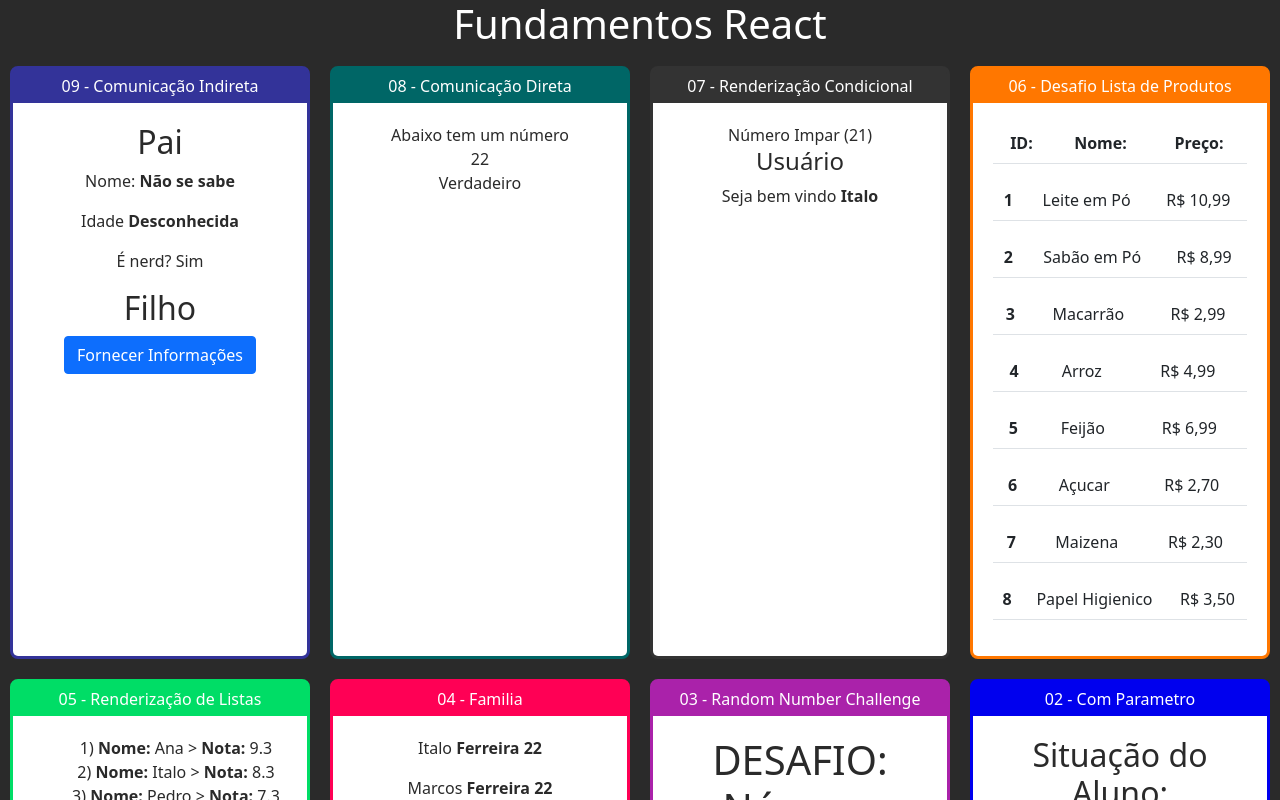
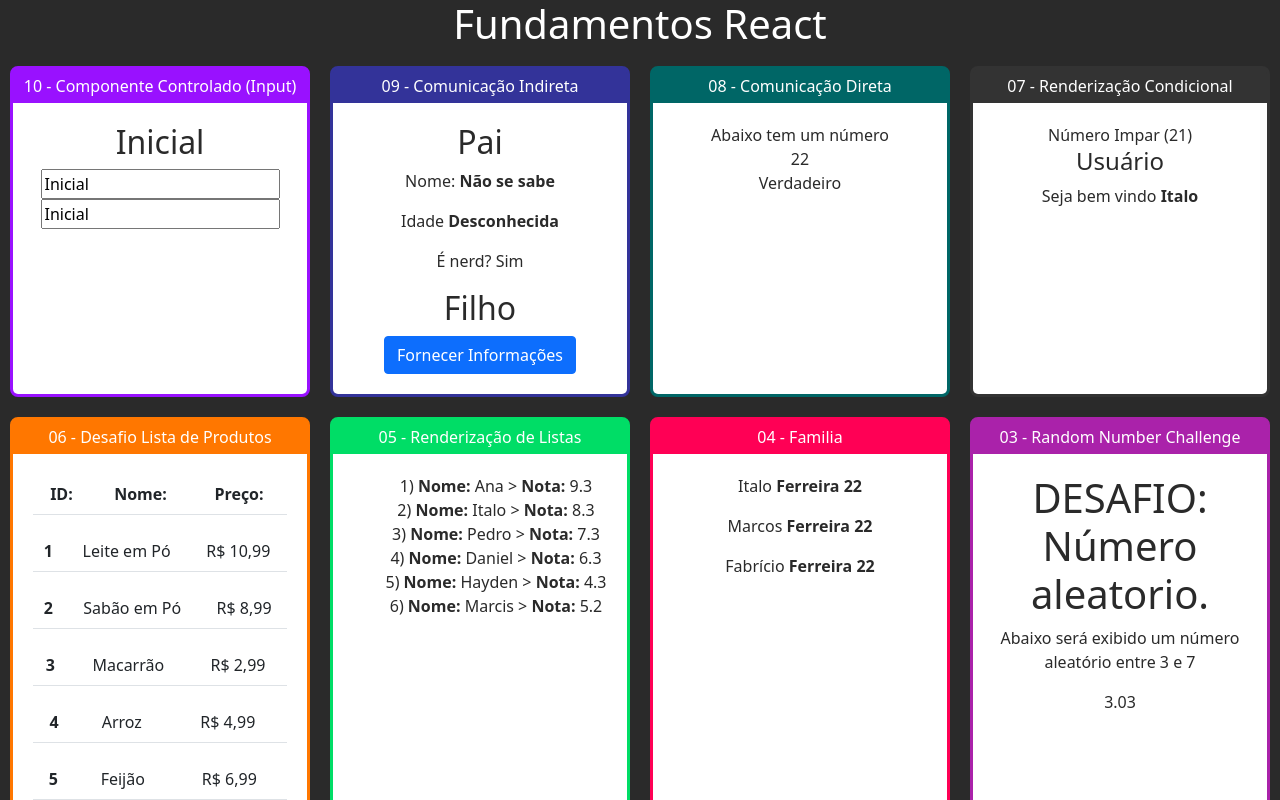
Before and after one commit to italoknd/Curso-REACT-JS, a React (Create React App) app in the folder fundamentos-react/: page / in a window 1280 px wide. Shown: the top 800 px of the page. Built offline with nearby package versions, Linux system fonts and the light colour scheme.

Commit message:
componentes controlados

```diff
--- a/fundamentos-react/src/App.jsx
+++ b/fundamentos-react/src/App.jsx
@@ -12,12 +12,16 @@
 import UsuarioInfo from './components/condicional/UsuarioInfo'
 import DiretaPai from './components/comunicação/DiretaPai'
 import IndiretaPai from './components/comunicação/IndiretaPai'
+import Input from './components/formulario/Input'
 
 export default function App() {
   return (
     <div>
       <h1>Fundamentos React</h1>
       <div className="cards-container">
+        <Card titulo="10 - Componente Controlado (Input)" color="#91F">
+          <Input></Input>
+        </Card>
         <Card titulo="09 - Comunicação Indireta" color="#339">
           <IndiretaPai></IndiretaPai>
         </Card>
--- /dev/null
+++ b/fundamentos-react/src/components/formulario/Input.jsx
@@ -0,0 +1,18 @@
+/* eslint-disable import/no-anonymous-default-export */
+import React, { useState } from "react";
+
+export default props =>{
+const [valor, setValor] = useState('Inicial')
+
+function quandoMudar(e){
+  setValor(e.target.value);
+}
+
+  return(
+    <div>
+      <h2>{valor}</h2>
+      <input type="text" value={valor} onChange={quandoMudar} />
+      <input type="text" value={valor} readOnly /> {/* campo somente leitura */}
+    </div>
+  )
+}
```
